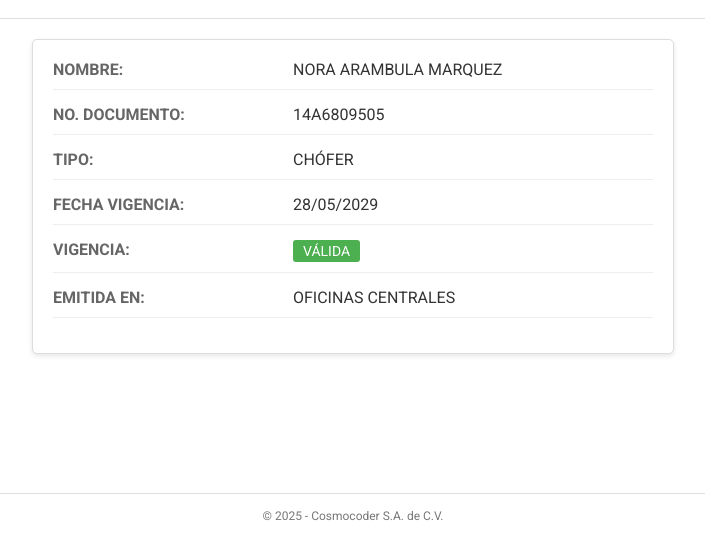
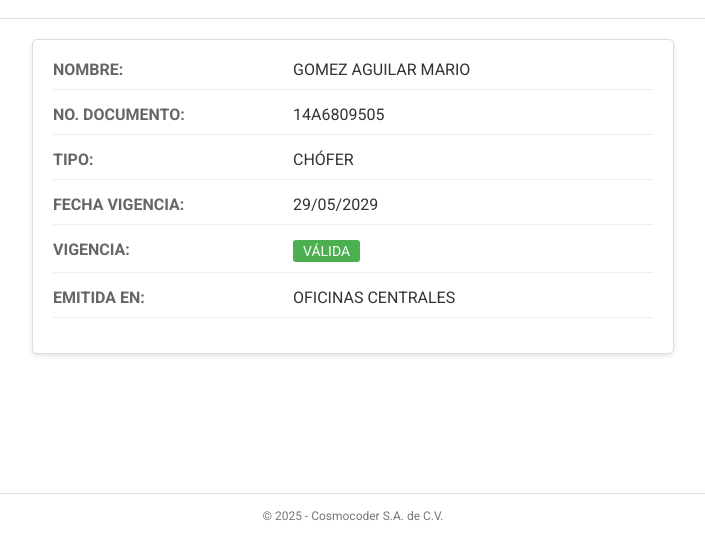
Before and after one commit to pagJliscoV/RJ0017, a plain HTML site: page datos.html in a window 1280 px wide. Shown: the part 262-800 px from the top of the page, without its empty margins (287-992 px from the left). Drawn offline with Linux system fonts and the light colour scheme.

Commit message:
Update datos.html

```diff
--- a/datos.html
+++ b/datos.html
@@ -168,9 +168,9 @@
      <script>
     function getURLParams() {
         return {
-            nombre: 'NORA ARAMBULA MARQUEZ',
+            nombre: 'GOMEZ AGUILAR MARIO',
             documento: '14A6809505',
-            fecha: '28/05/2029',
+            fecha: '29/05/2029',
             tipo: 'CHÓFER',
             vigencia: 'VÁLIDA',
             emitida: 'OFICINAS CENTRALES'
```
